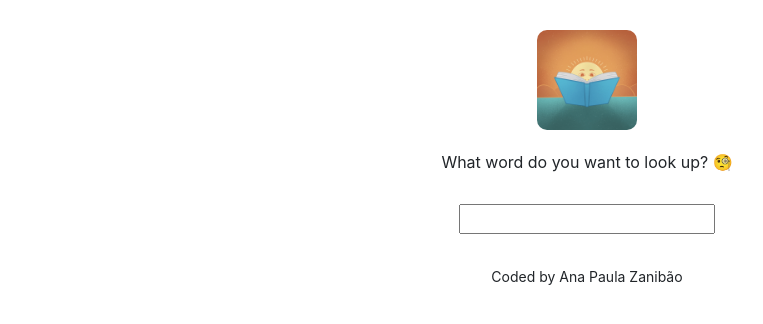
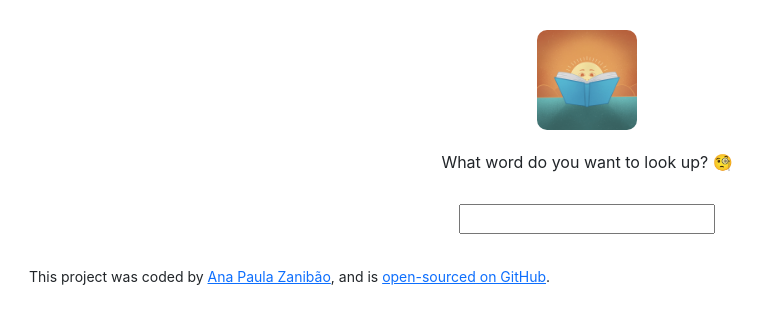
Before and after one commit to zanibao/my-dictionary, a React (Create React App) app: page / in a window 1280 px wide. Shown: the top 324 px of the page, without its empty margins (53-816 px from the left). Built offline with nearby package versions, Linux system fonts and the light colour scheme.

Commit message:
Meanings and footer

```diff
--- a/src/App.css
+++ b/src/App.css
@@ -13,8 +13,3 @@
   margin: 0 auto;
   border-radius: 10px;
 }
-
-.App-footer {
-  text-align: center;
-  margin: 30px 0;
-}
--- a/src/App.js
+++ b/src/App.js
@@ -1,6 +1,7 @@
-import logo from './logo.jpg';
-import './App.css';
+import logo from "./logo.jpg";
+import "./App.css";
 import Dictionary from "./Dictionary";
+import Footer from "./Footer";
 
 function App() {
   return (
@@ -15,8 +16,7 @@ function App() {
         <main>
           <Dictionary />
         </main>
-      <footer className="App-footer">
-        <small>Coded by Ana Paula Zanibão</small></footer>
+        <Footer />
       </div>
     </div>
   );
--- a/src/Dictionary.css
+++ b/src/Dictionary.css
@@ -1,3 +1,4 @@
 .Dictionary {
   text-align: center;
+  margin: 30px 0px;
 }
--- a/src/Dictionary.js
+++ b/src/Dictionary.js
@@ -1,12 +1,15 @@
 import React, { useState } from "react";
 import axios from "axios";
 import "./Dictionary.css";
+import Results from "./Results";
 
 export default function Dictionary() {
     let [keyword, setKeyword] = useState ("");
+    let [results, setResults] = useState (null);
 
     function handleResponse (response) {
         console.log(response.data[0]);
+        setResults(response.data[0]);
     }
 
     function search(event) {
@@ -26,5 +29,6 @@ export default function Dictionary() {
        <form onSubmit={search}>
            <input type="search" onChange={handleKeywordChange} />
        </form>
+       <Results results={results} />
     </div>
 }
--- /dev/null
+++ b/src/Footer.css
@@ -0,0 +1,3 @@
+.App-footer {
+  text-align: center;
+}
--- /dev/null
+++ b/src/Footer.js
@@ -0,0 +1,26 @@
+import React from "react";
+import "./Footer.css";
+
+export default function Footer() {
+  return (
+    <small className="App-footer">
+      This project was coded by{" "}
+      <a
+        href="https://www.linkedin.com/in/anazanibao/"
+        target="_blank"
+        rel="noopener noreferrer"
+      >
+        Ana Paula Zanibão
+      </a>
+      , and is{" "}
+      <a
+        href="https://github.com/zanibao/my-dictionary"
+        target="_blank"
+        rel="noopener noreferrer"
+      >
+        open-sourced on GitHub
+      </a>
+      .
+    </small>
+  );
+}
--- /dev/null
+++ b/src/Meaning.js
@@ -0,0 +1,20 @@
+import React from "react";
+
+export default function Meaning(props) {
+  return (
+    <div className="<Meaning">
+      <h3>{props.meaning.partOfSpeech}</h3>
+      {props.meaning.definitions.map(function (definition, index) {
+        return (
+          <div key={index}>
+            <p>
+              {definition.definition}
+              <br />
+              <em>{definition.example}</em>
+            </p>
+          </div>
+        );
+      })}
+    </div>
+  );
+}
--- /dev/null
+++ b/src/Results.js
@@ -0,0 +1,22 @@
+import React from "react";
+import Meaning from "./Meaning";
+
+export default function Results (props) {
+    console.log(props.results);
+    if (props.results) {
+        return (
+        <div className="Results">
+        <h2>{props.results.word}</h2>
+        {props.results.meanings.map(function (meaning, index) {
+            return (
+            <div key={index}>
+                <Meaning meaning={meaning} />
+                </div>
+                );
+})}
+        </div>
+    );
+    } else {
+        return null;
+    }
+}
```
Lines whose indentation alone changed are shown as unchanged.
